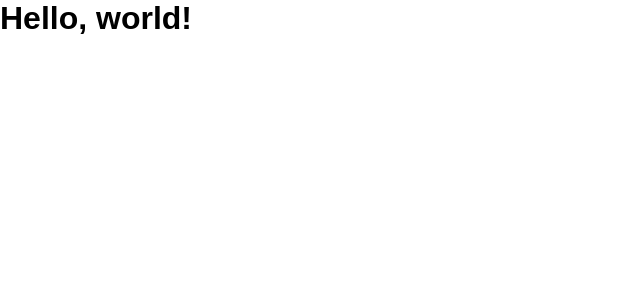
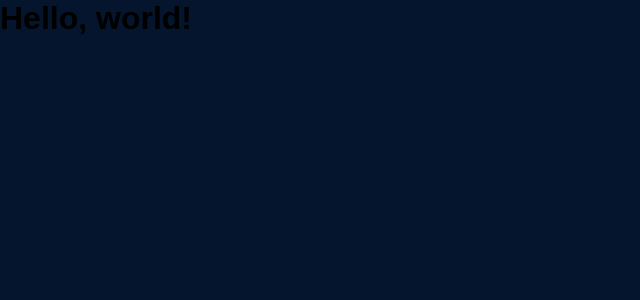
Before and after one commit to prathamdby/Reactfolio, a React (Vite) app: page / in a window 1280 px wide. Shown: the top 300 px of the page, without its empty margins (0-640 px from the left). Built offline with nearby package versions, Linux system fonts and the light colour scheme; the HTML template or start-up script is replaced by a standard one.

Commit message:
feat: Import and make use of the styling variables
Signed-off-by: Pratham Dubey <134331217+prathamdby@users.noreply.github.com>

```diff
--- a/src/App.jsx
+++ b/src/App.jsx
@@ -1,11 +1,11 @@
 import React from "react";
-import "./App.module.css";
+import styles from "./App.module.css";
 
 function App() {
   return (
-    <>
+    <div className={styles.App}>
       <h1>Hello, world!</h1>
-    </>
+    </div>
   );
 }
 
--- a/src/App.module.css
+++ b/src/App.module.css
@@ -0,0 +1,7 @@
+@import "./variables.css";
+
+.App {
+  width: 100dvw;
+  height: 100dvh;
+  background-color: var(--color-background);
+}
--- a/src/index.css
+++ b/src/index.css
@@ -1,7 +1,9 @@
+@import "./variables.css";
+
 /* Reset */
 * {
   box-sizing: border-box;
   margin: 0;
   padding: 0;
-  font-family: "Outfit", sans-serif;
+  font-family: var(--font-outfit);
 }
```
